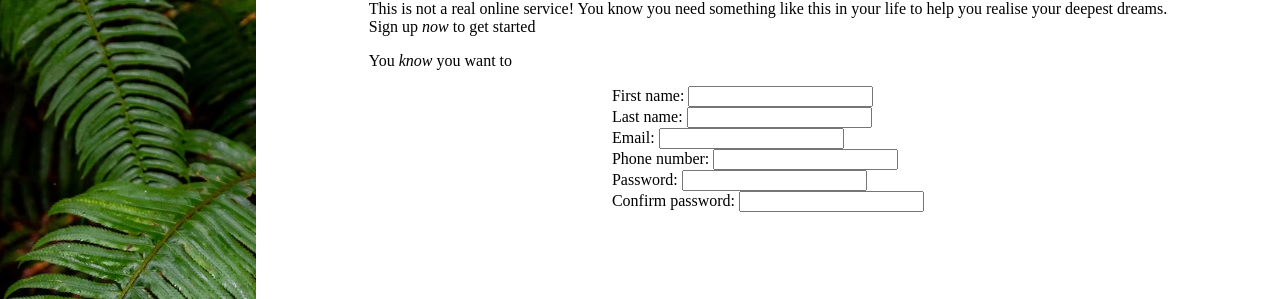
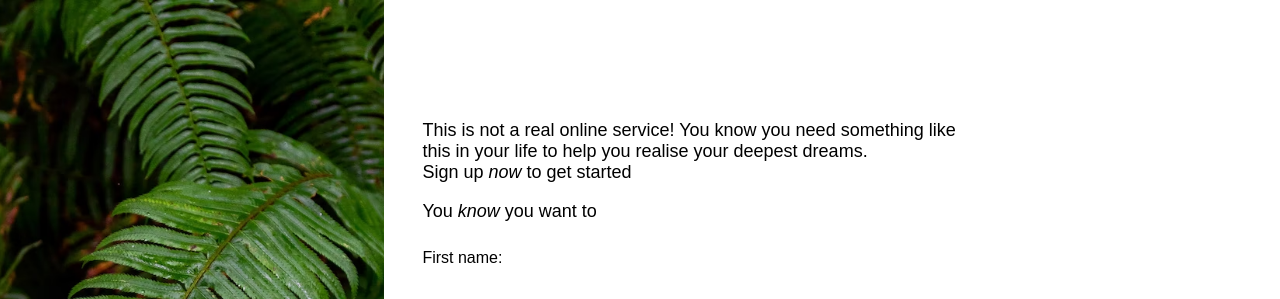
Before and after one commit to henrybirch/sign-up-form, a plain HTML site: page index.html in a window 1280 px wide. Shown: the top 299 px of the page. Drawn offline with Linux system fonts and the light colour scheme.

Commit message:
Add form styling

```diff
--- a/styles.css
+++ b/styles.css
@@ -1,22 +1,30 @@
 @font-face {
     font-family: norse-bold;
     src: url("assets/Norse-Bold.otf")
+}
+
+* {
+    font-family: sans-serif;
+    box-sizing: border-box;
+    border: 0;
 }
 
 body {
     margin: 0;
     padding: 0;
     display: flex;
+    height: 100vh;
 }
 
 .left-side, .right-side {
-    height: 100vh;
+    height: 100%;
 }
 
 .left-side {
-    display: flex;
     position: relative;
+    display: inline-block;
 }
+
 
 .logo {
     width: 80px;
@@ -33,7 +41,7 @@ body {
     justify-content: center;
     align-items: center;
     flex-direction: column;
-    font-size: xx-large;
+    font-size: 3vw;
     font-family: norse-bold, sans-serif;
     color: white;
     background-color: rgba(0, 0, 0, 0.5);
@@ -45,14 +53,41 @@ body {
 }
 
 .background {
-    height: 100vh;
+    height: 100%;
     object-fit: cover;
-    width: min(calc(80vw - 600px), 20vw);*/
+    width: 30vw;
+    padding: 0;
+    margin: 0;
 }
 
 .right-side {
-    width: 100%;
+    display: inline-block;
+}
+
+.right-side > * {
+    display: inline-block;
+}
+
+.top-text {
+    margin-top: 15vh;
+    margin-right: 25vw;
+    margin-left: 3vw;
+    font-weight: 500;
+    text-overflow: initial;
+    font-size: large;
+}
+
+.create-account {
+    margin-bottom: 15vh;
+}
+
+.create-account-form {
+    margin-left: 3vw;
+    display: grid;
+}
+
+.label-input {
     display: flex;
     flex-direction: column;
-    align-items: center;
+    margin: 5% 5% 5% 0%;
 }
```
